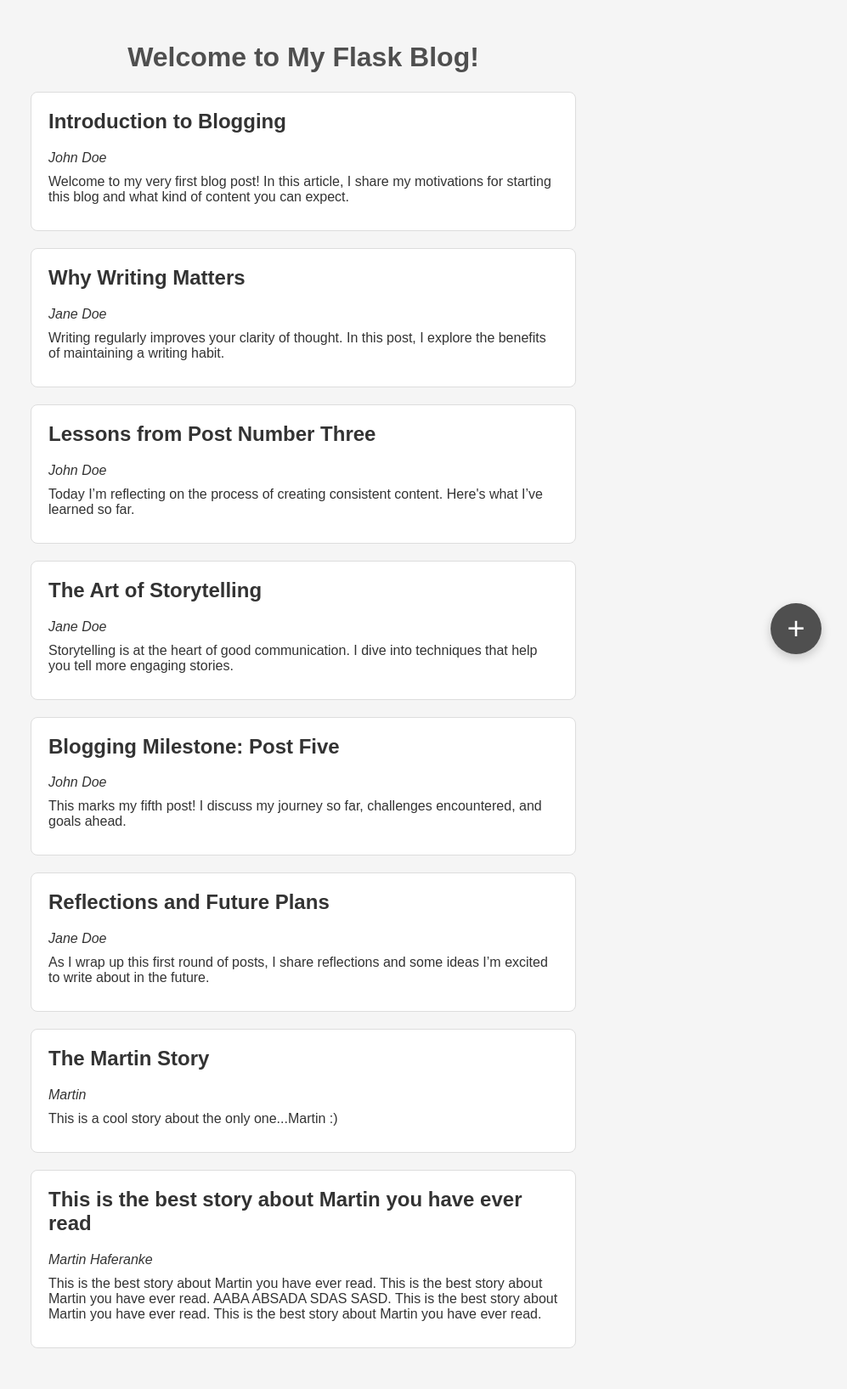
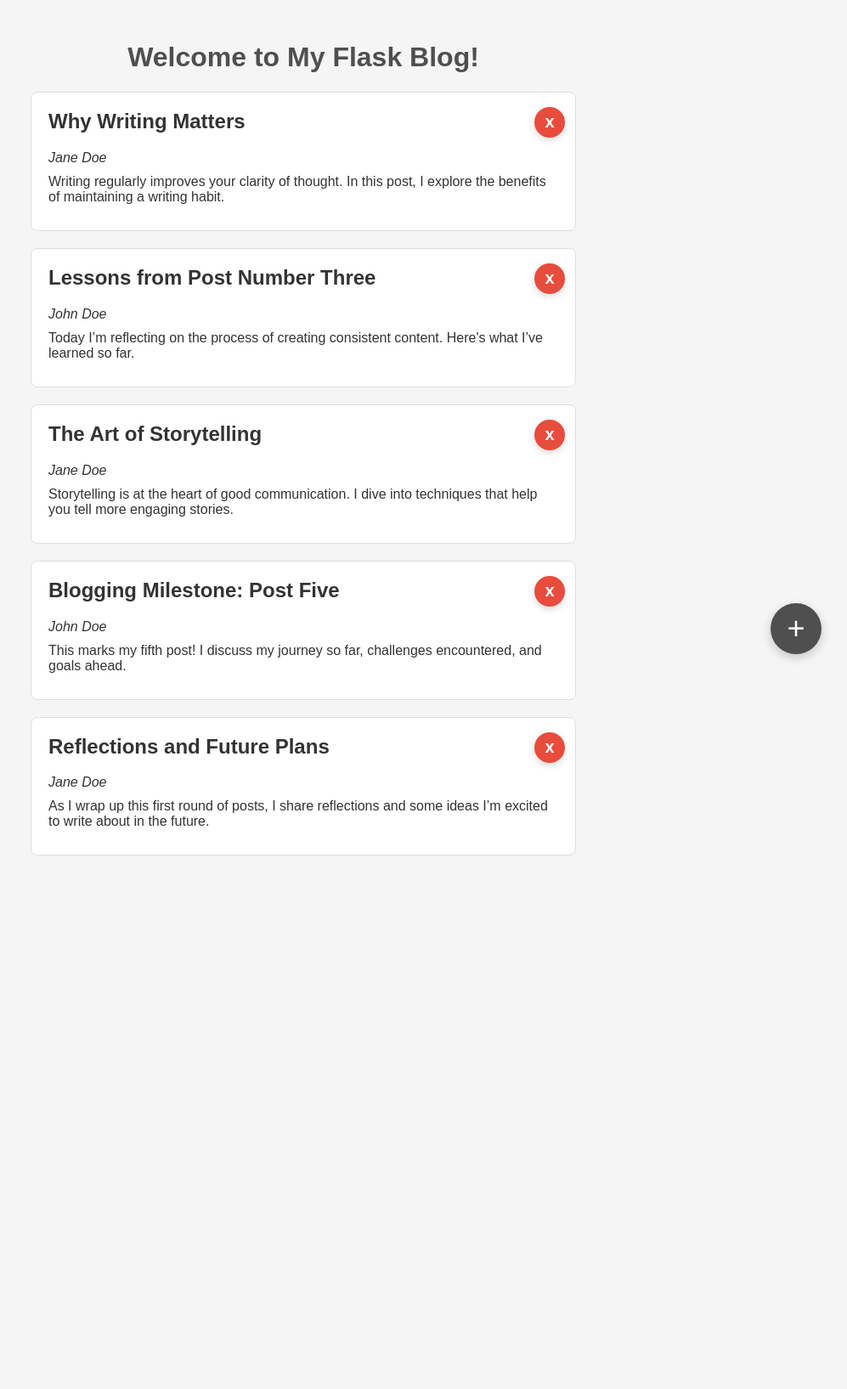
Before and after one commit to ItsHarfer/Masterblog, a Flask app: page / in a window 1280 px wide. Shown: the whole page at 85% size, without its empty margins (283-1280 px from the left). After the commit the page ends 1007 px from the top, so only its background shows below. Run offline with Flask 3, Linux system fonts and the light colour scheme.

Commit message:
Refactor posts to dict-of-dicts for O(1) lookup performance; add delete route and styled delete button to each post

```diff
--- a/app.py
+++ b/app.py
@@ -3,32 +3,28 @@ import uuid
 
 from flask import Flask, redirect, url_for
 from flask import render_template, request
+
 app = Flask(__name__)
 
 
-@app.route('/')
+@app.route("/")
 def index():
-    with open('data/posts.json', 'r') as f:
+    with open("data/posts.json", "r") as f:
         blog_posts = json.load(f)
 
-    return render_template('index.html', posts=blog_posts)
+    return render_template("index.html", posts=blog_posts)
 
 
-@app.route('/add', methods=['GET', 'POST'])
+@app.route("/add", methods=["GET", "POST"])
 def add():
-    if request.method == 'POST':
+    if request.method == "POST":
         post_id = str(uuid.uuid4())
-        author = request.form['author']
-        title = request.form['title']
-        content = request.form['content']
-        post = {
-            'id': post_id,
-            'author': author,
-            'title': title,
-            'content': content
-        }
+        author = request.form["author"]
+        title = request.form["title"]
+        content = request.form["content"]
+        post = {post_id: {"author": author, "title": title, "content": content}}
 
-        with open('data/posts.json', 'r') as f:
+        with open("data/posts.json", "r") as f:
             try:
                 blog_posts = json.load(f)
             except json.JSONDecodeError:
@@ -36,12 +32,27 @@ def add():
 
         blog_posts.append(post)
 
-        with open('data/posts.json', 'w') as f:
+        with open("data/posts.json", "w") as f:
             json.dump(blog_posts, f, indent=2)
 
-        return redirect(url_for('index'))
+        return redirect(url_for("index"))
 
-    return render_template('add.html')
+    return render_template("add.html")
 
-if __name__ == '__main__':
+
+@app.route("/delete/<post_id>", methods=["POST"])
+def delete(post_id):
+    # Find the blog post with the given id and remove it from the list
+    with open("data/posts.json", "r") as f:
+        blog_posts = json.load(f)
+        if post_id in blog_posts:
+            del blog_posts[post_id]
+            with open("data/posts.json", "w") as f:
+                json.dump(blog_posts, f, indent=4)
+
+        # Redirect back to the home page
+    return redirect(url_for("index"))
+
+
+if __name__ == "__main__":
     app.run(host="0.0.0.0", port=5001, debug=True)
--- a/data/posts.json
+++ b/data/posts.json
@@ -1,50 +1,27 @@
-[
-  {
-    "id": 1,
-    "author": "John Doe",
-    "title": "Introduction to Blogging",
-    "content": "Welcome to my very first blog post! In this article, I share my motivations for starting this blog and what kind of content you can expect."
-  },
-  {
-    "id": 2,
+{
+  "7c9e6679-7425-40de-944b-e07fc1f90ae7": {
     "author": "Jane Doe",
     "title": "Why Writing Matters",
     "content": "Writing regularly improves your clarity of thought. In this post, I explore the benefits of maintaining a writing habit."
   },
-  {
-    "id": 3,
+  "3fa85f64-5717-4562-b3fc-2c963f66afa6": {
     "author": "John Doe",
     "title": "Lessons from Post Number Three",
     "content": "Today I\u2019m reflecting on the process of creating consistent content. Here's what I\u2019ve learned so far."
   },
-  {
-    "id": 4,
+  "f47ac10b-58cc-4372-a567-0e02b2c3d479": {
     "author": "Jane Doe",
     "title": "The Art of Storytelling",
     "content": "Storytelling is at the heart of good communication. I dive into techniques that help you tell more engaging stories."
   },
-  {
-    "id": 5,
+  "6ba7b810-9dad-11d1-80b4-00c04fd430c8": {
     "author": "John Doe",
     "title": "Blogging Milestone: Post Five",
     "content": "This marks my fifth post! I discuss my journey so far, challenges encountered, and goals ahead."
   },
-  {
-    "id": 6,
+  "9b2d0e3a-4f0a-4b9b-9e8d-7e9f8e6e2f88": {
     "author": "Jane Doe",
     "title": "Reflections and Future Plans",
     "content": "As I wrap up this first round of posts, I share reflections and some ideas I\u2019m excited to write about in the future."
-  },
-  {
-    "id": "cd879b1c-0e53-4588-8df6-270b7b7db402",
-    "author": "Martin",
-    "title": "The Martin Story",
-    "content": "This is a cool story about the only one...Martin :) "
-  },
-  {
-    "id": "4dbfeefe-80a4-4167-9897-4c35938d9b91",
-    "author": "Martin Haferanke",
-    "title": "This is the best story about Martin you have ever read",
-    "content": "This is the best story about Martin you have ever read. This is the best story about Martin you have ever read. AABA ABSADA SDAS SASD. This is the best story about Martin you have ever read.\r\n\r\nThis is the best story about Martin you have ever read."
   }
-]
+}
--- a/static/style.css
+++ b/static/style.css
@@ -51,7 +51,7 @@ form textarea {
 }
 
 form button {
-    margin-top: 20px;
+    margin-top: 5px;
     background-color: #4F4F4F;
     color: #FFF;
     border: none;
@@ -86,3 +86,41 @@ form button:hover {
 .add-button:hover {
     background-color: #333;
 }
+
+.post {
+  position: relative; /* wichtig für absolute Positionierung */
+  background-color: #FFF;
+  border: 1px solid #DDD;
+  padding: 20px;
+  margin-bottom: 20px;
+  border-radius: 8px;
+}
+
+.delete-form {
+  position: absolute;
+  top: 12px;
+  right: 12px;
+  margin: 0;
+}
+
+.delete-button {
+  background-color: #e74c3c;
+  color: white;
+  border: none;
+  border-radius: 50%;
+  width: 36px;
+  height: 36px;
+  font-size: 20px;
+  font-weight: bold;
+  cursor: pointer;
+  display: flex;
+  align-items: center;
+  justify-content: center;
+  padding: 0;
+  box-shadow: 0 3px 8px rgba(0, 0, 0, 0.15);
+  transition: background-color 0.3s ease;
+}
+
+.delete-button:hover {
+  background-color: #c0392b;
+}
--- a/templates/add.html
+++ b/templates/add.html
@@ -1,7 +1,7 @@
 <link rel="stylesheet" href="{{ url_for('static', filename='style.css') }}">
 
 <div class="post">
-    <h2>Schreib uns eine Nachricht</h2>
+    <h2>Send us a message</h2>
     <form action="/add" method="POST">
       <label for="author">Author Name</label>
       <input type="text" id="author" name="author" required>
@@ -9,9 +9,9 @@
       <label for="title">Title</label>
       <input type="text" id="title" name="title" required>
 
-      <label for="content">Nachricht</label>
+      <label for="content">Message</label>
       <textarea id="content" name="content" required></textarea>
 
-      <button type="submit">Absenden</button>
+      <button type="submit">Submit</button>
     </form>
   </div>
--- a/templates/index.html
+++ b/templates/index.html
@@ -9,8 +9,11 @@
 <body>
     <h1>Welcome to My Flask Blog!</h1>
     <a href="/add" class="add-button">+</a>
-    {% for post in posts %}
+    {% for post_id, post in posts.items() %}
     <div class="post">
+        <form action="/delete/{{ post_id }}" method="POST" class="delete-form">
+            <button type="submit" class="delete-button" title="Delete post">x</button>
+        </form>
         <h2>{{post.title}}</h2>
         <p><em>{{post.author}}</em></p>
         <p>{{post.content}}</p>
```
